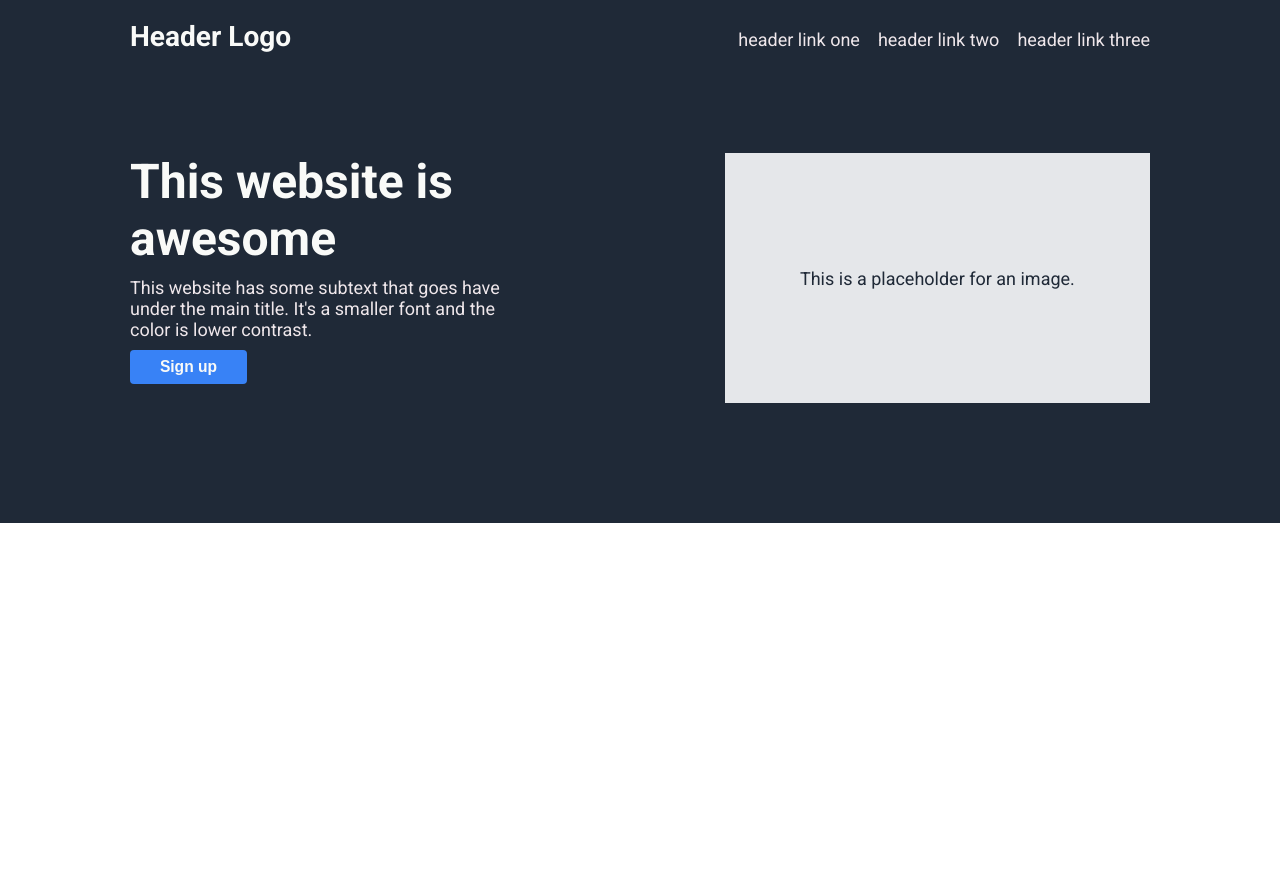
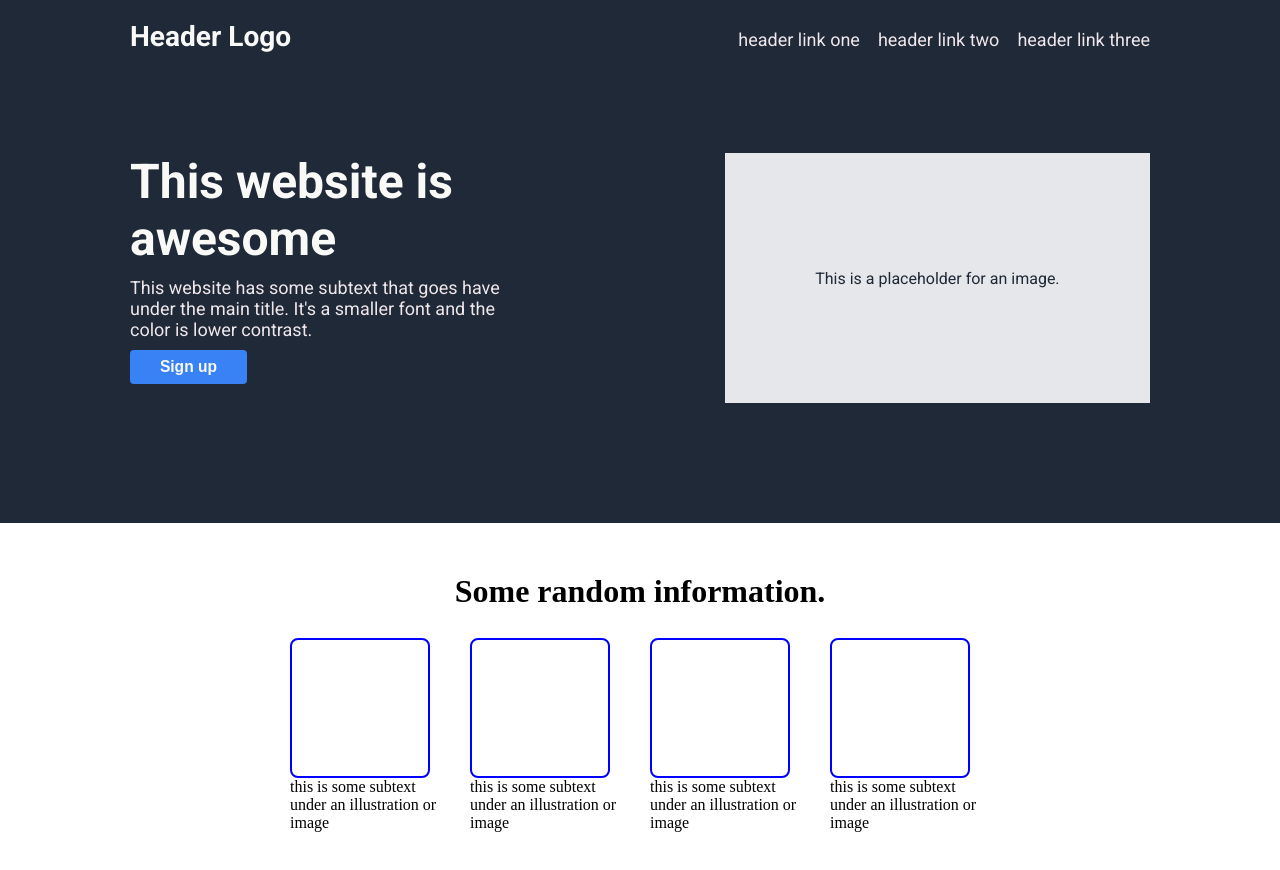
Before and after one commit to genos-ux/Landing-Page-Odin-s-Project-, a plain HTML site: page index.html in a window 1280 px wide. Before the commit the page ends 800 px from the top, so only its background shows below. Drawn offline with Linux system fonts and the light colour scheme.

```diff
--- a/index.html
+++ b/index.html
@@ -34,8 +34,36 @@
         </div>
     </header>
 
-    <div class="info">
-        <h1></h1>
+    <div class="random-info">
+
+        <h1>Some random information.</h1>
+        <div id="multi-card">
+            <div class="info">
+                <div class="mini-card">
+                </div>
+                <p>this is some subtext under an illustration or image</p>
+            </div>
+
+            <div class="info">
+                <div class="mini-card">
+                </div>
+                <p>this is some subtext under an illustration or image</p>
+            </div>
+
+            <div class="info">
+                <div class="mini-card">
+                </div>
+                <p>this is some subtext under an illustration or image</p>
+            </div>
+
+            <div class="info">
+                <div class="mini-card">
+                </div>
+                <p>this is some subtext under an illustration or image</p>
+            </div>
+
+        </div>
+
     </div>
 
 </body>
--- a/style.css
+++ b/style.css
@@ -52,7 +52,7 @@
     margin: 10px 0;
 }
 
-p , li {
+.meta-bil > p , li {
     font-size: 18px;
     color: #efe7eb;
 }
@@ -87,3 +87,31 @@
 .bil p {
     color: #1f2937;
 }
+
+.random-info {
+    padding: 40px 130px 120px;
+}
+
+.random-info h1{
+    text-align: center;
+    margin: 10px 0;
+    margin-bottom: 28px;
+}
+
+#multi-card {
+    display: flex;
+    justify-content: center;
+    align-items: center;
+    gap: 20px;
+}
+.info {
+    width: 160px;
+
+}
+.mini-card{
+    width: 140px;
+    height: 140px;
+    border-radius: 8px;
+    border: 2px solid blue;
+
+}
```
